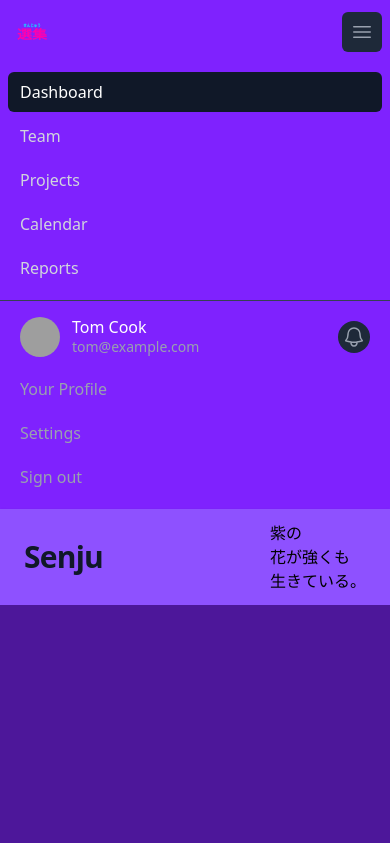
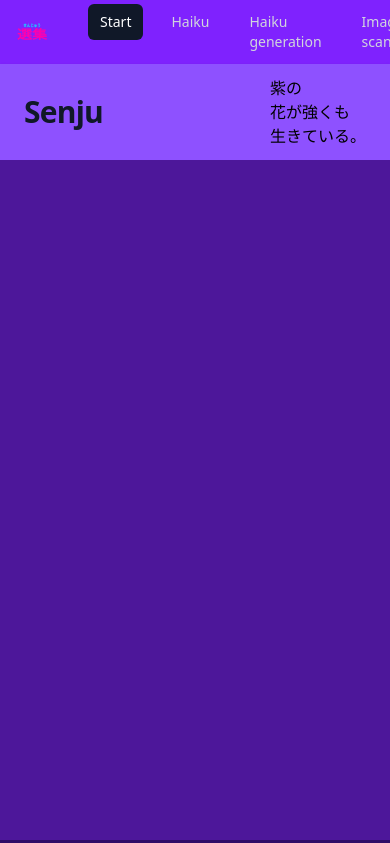
Before and after one commit to senju1337/senju, a Flask app: page / in a window 390 px wide; the page is wider, and only the part inside the window is pictured. Shown: the top 843 px of that part. Run offline with Flask 3, Linux system fonts and the light colour scheme; grey boxes are pictures that could not be loaded.

Commit message:
fix: remove badly formatted mobile navbar
Refs: OPS-87

```diff
--- a/senju/templates/base.html
+++ b/senju/templates/base.html
@@ -20,13 +20,13 @@
 				<div class="flex h-16 items-center justify-between">
 					<div class="flex items-center">
 						<div class="shrink-0">
-							<a href = "{{ url_for('index_view') }}">
-							<img class="size-8" src="{{ url_for('static', filename='img/senju-nobg.svg') }}" alt="選集",>
+							<a href="{{ url_for('index_view') }}">
+								<img class="size-8" src="{{ url_for('static', filename='img/senju-nobg.svg') }}"
+									alt="選集" ,>
 							</a>
 						</div>
-						<div class="hidden md:block">
+						<div class="md:block">
 							<div class="ml-10 flex items-baseline space-x-4">
-								<!-- Current: "bg-gray-900 text-white", Default: "text-gray-300 hover:bg-gray-700 hover:text-white" -->
 								<a href="{{ url_for('index_view') }}"
 									class="rounded-md px-3 py-2 text-sm font-medium
    {% if request.endpoint == 'index_view' %} bg-gray-900 text-white {% else %} text-gray-300 hover:bg-gray-700 hover:text-white {% endif %}">
@@ -38,7 +38,7 @@
    {% if request.endpoint == 'haiku_view' %} bg-gray-900 text-white {% else %} text-gray-300 hover:bg-gray-700 hover:text-white {% endif %}">
 									Haiku
 								</a>
-<a href="{{ url_for('prompt_view') }}"
+								<a href="{{ url_for('prompt_view') }}"
 									class="rounded-md px-3 py-2 text-sm font-medium
    {% if request.endpoint == 'prompt_view' %} bg-gray-900 text-white {% else %} text-gray-300 hover:bg-gray-700 hover:text-white {% endif %}">
 									Haiku generation
@@ -60,76 +60,6 @@
 							{% block navside %}
 							{% endblock %}
 						</div>
-					</div>
-					<div class="-mr-2 flex md:hidden">
-						<!-- Mobile menu button -->
-						<button type="button"
-							class="relative inline-flex items-center justify-center rounded-md bg-gray-800 p-2 text-gray-400 hover:bg-gray-700 hover:text-white focus:ring-2 focus:ring-white focus:ring-offset-2 focus:ring-offset-gray-800 focus:outline-hidden"
-							aria-controls="mobile-menu" aria-expanded="false">
-							<span class="absolute -inset-0.5"></span>
-							<span class="sr-only">Open main menu</span>
-							<!-- Menu open: "hidden", Menu closed: "block" -->
-							<svg class="block size-6" fill="none" viewBox="0 0 24 24" stroke-width="1.5"
-								stroke="currentColor" aria-hidden="true" data-slot="icon">
-								<path stroke-linecap="round" stroke-linejoin="round"
-									d="M3.75 6.75h16.5M3.75 12h16.5m-16.5 5.25h16.5" />
-							</svg>
-							<!-- Menu open: "block", Menu closed: "hidden" -->
-							<svg class="hidden size-6" fill="none" viewBox="0 0 24 24" stroke-width="1.5"
-								stroke="currentColor" aria-hidden="true" data-slot="icon">
-								<path stroke-linecap="round" stroke-linejoin="round" d="M6 18 18 6M6 6l12 12" />
-							</svg>
-						</button>
-					</div>
-				</div>
-			</div>
-
-			<!-- Mobile menu, show/hide based on menu state. -->
-			<div class="md:hidden" id="mobile-menu">
-				<div class="space-y-1 px-2 pt-2 pb-3 sm:px-3">
-					<!-- Current: "bg-gray-900 text-white", Default: "text-gray-300 hover:bg-gray-700 hover:text-white" -->
-					<a href="#" class="block rounded-md bg-gray-900 px-3 py-2 text-base font-medium text-white"
-						aria-current="page">Dashboard</a>
-					<a href="#"
-						class="block rounded-md px-3 py-2 text-base font-medium text-gray-300 hover:bg-gray-700 hover:text-white">Team</a>
-					<a href="#"
-						class="block rounded-md px-3 py-2 text-base font-medium text-gray-300 hover:bg-gray-700 hover:text-white">Projects</a>
-					<a href="#"
-						class="block rounded-md px-3 py-2 text-base font-medium text-gray-300 hover:bg-gray-700 hover:text-white">Calendar</a>
-					<a href="#"
-						class="block rounded-md px-3 py-2 text-base font-medium text-gray-300 hover:bg-gray-700 hover:text-white">Reports</a>
-				</div>
-				<div class="border-t border-gray-700 pt-4 pb-3">
-					<div class="flex items-center px-5">
-						<div class="shrink-0">
-							<img class="size-10 rounded-full"
-								src="https://images.unsplash.com/photo-1472099645785-5658abf4ff4e?ixlib=rb-1.2.1&ixid=eyJhcHBfaWQiOjEyMDd9&auto=format&fit=facearea&facepad=2&w=256&h=256&q=80"
-								alt="">
-						</div>
-						<div class="ml-3">
-							<div class="text-base/5 font-medium text-white">Tom Cook</div>
-							<div class="text-sm font-medium text-gray-400">tom@example.com</div>
-						</div>
-						<button type="button"
-							class="relative ml-auto shrink-0 rounded-full bg-gray-800 p-1 text-gray-400 hover:text-white focus:ring-2 focus:ring-white focus:ring-offset-2 focus:ring-offset-gray-800 focus:outline-hidden">
-							<span class="absolute -inset-1.5"></span>
-							<span class="sr-only">View notifications</span>
-							<svg class="size-6" fill="none" viewBox="0 0 24 24" stroke-width="1.5" stroke="currentColor"
-								aria-hidden="true" data-slot="icon">
-								<path stroke-linecap="round" stroke-linejoin="round"
-									d="M14.857 17.082a23.848 23.848 0 0 0 5.454-1.31A8.967 8.967 0 0 1 18 9.75V9A6 6 0 0 0 6 9v.75a8.967 8.967 0 0 1-2.312 6.022c1.733.64 3.56 1.085 5.455 1.31m5.714 0a24.255 24.255 0 0 1-5.714 0m5.714 0a3 3 0 1 1-5.714 0" />
-							</svg>
-						</button>
-					</div>
-					<div class="mt-3 space-y-1 px-2">
-						<a href="#"
-							class="block rounded-md px-3 py-2 text-base font-medium text-gray-400 hover:bg-gray-700 hover:text-white">Your
-							Profile</a>
-						<a href="#"
-							class="block rounded-md px-3 py-2 text-base font-medium text-gray-400 hover:bg-gray-700 hover:text-white">Settings</a>
-						<a href="#"
-							class="block rounded-md px-3 py-2 text-base font-medium text-gray-400 hover:bg-gray-700 hover:text-white">Sign
-							out</a>
 					</div>
 				</div>
 			</div>
```
